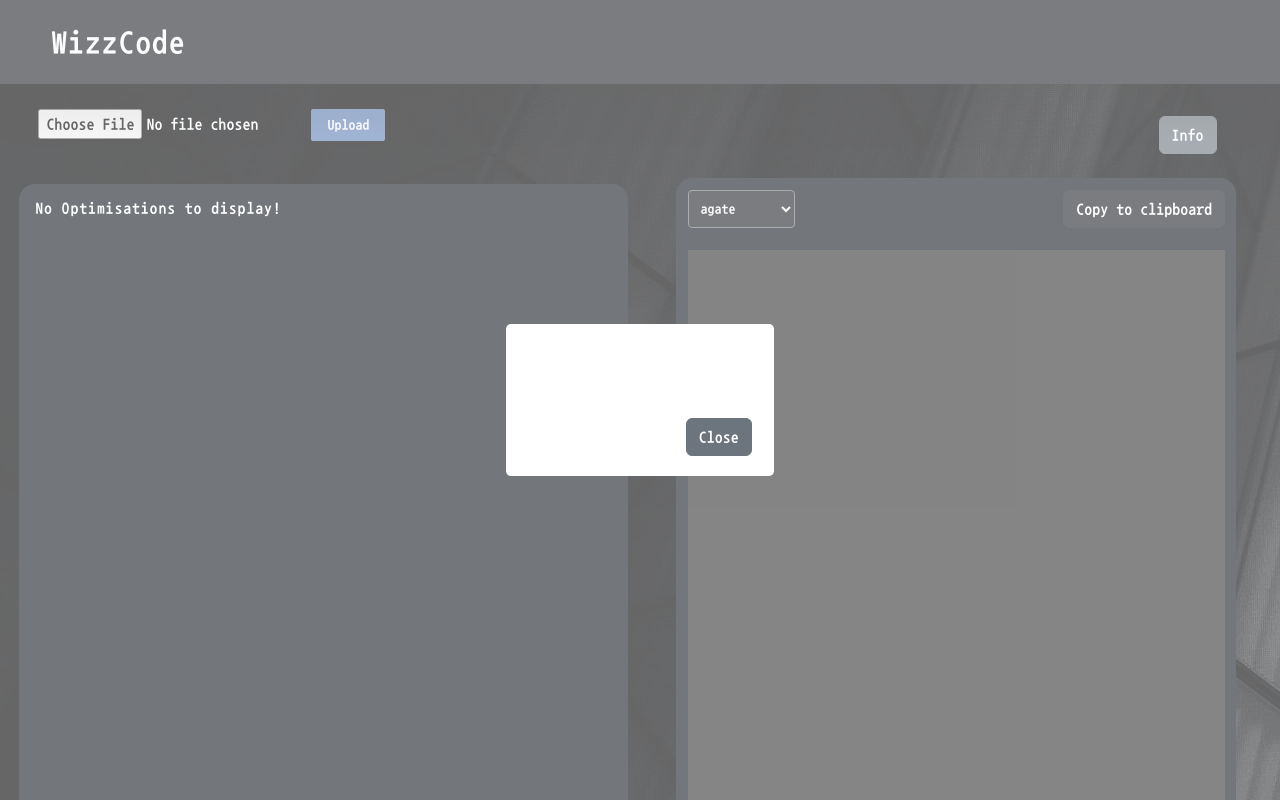
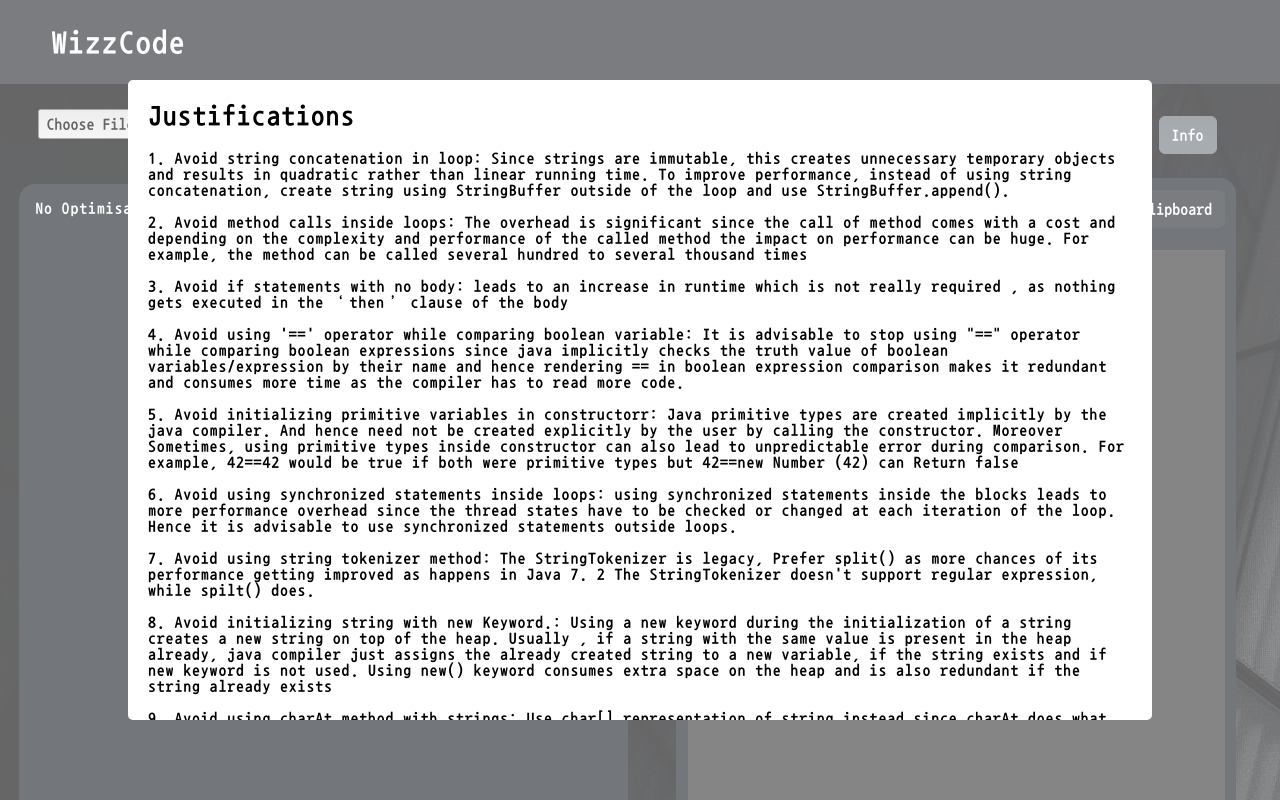
Before and after one commit to WizzCode/Webapp-Dependency-Optimisation, a React (Create React App) app in the folder wizzcode-app/: page /optimiser in a window 1280 px wide. Both pictures are taken after a click on the button "Info". Shown: the top 800 px of the page. Built offline with nearby package versions, Linux system fonts and the light colour scheme.

Commit message:
Added Justifications to info pop up

```diff
--- a/wizzcode-app/src/components/pages/OptimiserInfo.js
+++ b/wizzcode-app/src/components/pages/OptimiserInfo.js
@@ -41,8 +41,25 @@ function OptimiserInfo() {
 
             }}
           >
-            <h3>Modal Title</h3>
-            <p>This is the modal content.</p>
+            <h3 style={{color:'black'}}>Justifications</h3>
+            <p></p>
+            <p style={{color:'black'}}>1. Avoid string concatenation in loop:  Since strings are immutable, this creates unnecessary temporary objects and results in quadratic rather than linear running time. To improve performance, instead of using string concatenation, create string using StringBuffer outside of the loop and use StringBuffer.append().</p>
+            <p style={{color:'black'}}>2. Avoid method calls inside loops: The overhead is significant since the call of method comes with a cost and depending on the complexity and performance of the called method the impact on performance can be huge. For example, the method can be called several hundred to several thousand times </p>
+            <p style={{color:'black'}}>3. Avoid if statements with no body:
+            leads to an increase in runtime which is not really required , as nothing gets
+            executed in the ‘then’ clause of the body
+            </p>
+            <p style={{color:'black'}}>4. Avoid using '==' operator while comparing boolean variable: It is advisable to stop using "==" operator while comparing boolean expressions since java implicitly checks the truth value of boolean variables/expression by their name and hence rendering == in boolean expression comparison makes it redundant and consumes more time as the compiler has to read more code. </p>
+            <p style={{color:'black'}}>5. Avoid initializing primitive variables in constructorr:  Java primitive types are created implicitly by the java compiler. And hence need not be created explicitly by the user by calling the constructor. Moreover Sometimes, using primitive types inside constructor can also lead to unpredictable error during comparison. For example, 42==42 would be true if both were primitive types but 42==new Number (42) can Return false </p>
+            <p style={{color:'black'}}>6. Avoid using synchronized statements inside loops: using synchronized statements inside the blocks leads to more performance overhead since the thread states have to be checked or changed at each iteration of the loop. Hence it is advisable to use synchronized statements outside loops. </p>
+            <p style={{color:'black'}}>7. Avoid using string tokenizer method: The StringTokenizer is legacy, Prefer split() as more chances of its performance getting improved as happens in Java 7. 2 The StringTokenizer doesn't support regular expression, while spilt() does.
+            </p>
+            <p style={{color:'black'}}>8. Avoid initializing string with new Keyword.: Using a new keyword during the initialization of a string creates a new string on top of the heap. Usually , if a string with the same value is present in the heap already, java compiler just assigns the already created string to a new variable, if the string exists and if new keyword is not used. Using new() keyword consumes extra space on the heap and is also redundant if the string already exists
+ </p>
+            <p style={{color:'black'}}>9. Avoid using charAt method with strings: Use char[] representation of string instead since charAt does what you're doing (accessing a char[] entry), but also has to have the overhead of a method call and the range check which slows down performance</p>
+            <p style={{color:'black'}}>10. Avoid multiple cascading if-else statements:  Using switch statements instead of many cascading if-else statements saves up a lot of runtime as the condition that needs to be executed can be checked immediately as opposed to checking every if-else condition in a cascading if. This is possible as switch strategy is implemented on only a single variable as opposed to many variables together in Java.
+</p>
+
             <Button style={{marginLeft:'70%'}} variant="secondary" onClick={handleCloseModal}>
                     Close
                 </Button>
```
